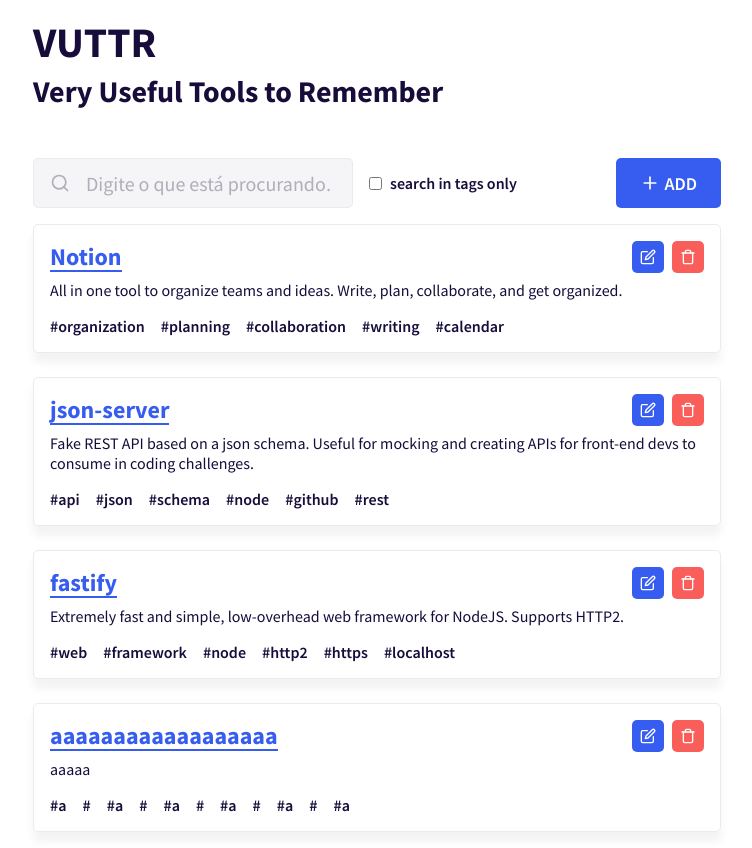
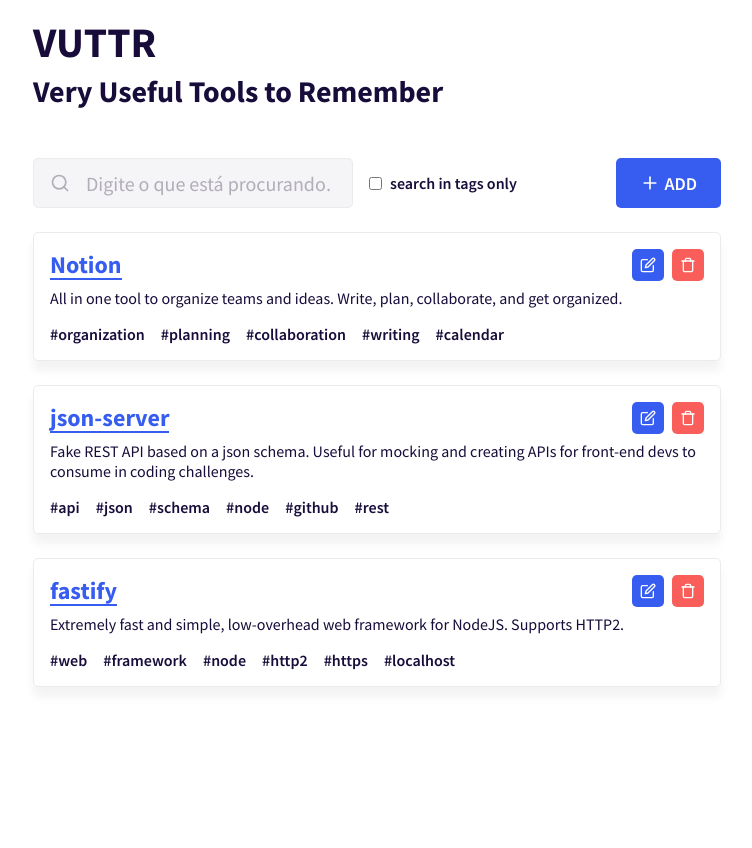
Before and after one commit to orenatodos/vuttr, a React (Create React App) app: page / in a window 1280 px wide. Shown: the whole page, without its empty margins (263-1015 px from the left). After the commit the page ends 800 px from the top, so only its background shows below. Built offline with nearby package versions, Linux system fonts and the light colour scheme; data requests are answered from the project's data file.

Commit message:
:sparkles: feat: deleta ferramenta desejada

```diff
--- a/db.json
+++ b/db.json
@@ -40,25 +40,6 @@
         "https",
         "localhost"
       ]
-    },
-    {
-      "title": "aaaaaaaaaaaaaaaaaa",
-      "link": "https://google.com",
-      "description": "aaaaa",
-      "tags": [
-        "a",
-        "",
-        "a",
-        "",
-        "a",
-        "",
-        "a",
-        "",
-        "a",
-        "",
-        "a"
-      ],
-      "id": 4
     }
   ]
 }
--- a/src/App.tsx
+++ b/src/App.tsx
@@ -3,7 +3,7 @@
 import api from './services/api';
 
 import Header from './components/Header';
-import Tools from './components/Tools';
+import Tool from './components/Tool';
 
 export interface Tool {
   id: number;
@@ -29,7 +29,11 @@
   return (
     <>
       <Header />
-      <Tools tools={tools} />
+      <main>
+        {tools.map(tool => (
+          <Tool key={tool.id} tool={tool} tools={tools} setTools={setTools} />
+        ))}
+      </main>
     </>
   );
 }
--- /dev/null
+++ b/src/components/Confirmation/index.tsx
@@ -0,0 +1,52 @@
+import { useCallback } from 'react';
+import { FiX } from 'react-icons/fi';
+import { Tool } from '../../App';
+
+import api from '../../services/api';
+
+import Button from '../Button';
+
+import * as S from './styles';
+
+interface ConfirmationProps {
+  id: number;
+  title: string;
+  tools: Tool[];
+  setTools: any;
+  modalIsShown: boolean;
+  setModalIsShown: any;
+}
+
+export default function Confirmation(props: ConfirmationProps) {
+  const { id, title, tools, setTools, modalIsShown, setModalIsShown } = props;
+
+  const handleRemove = useCallback(async () => {
+    const newTools = tools;
+
+    const toolRemoved = tools.findIndex(tool => tool.id === id);
+
+    newTools.splice(toolRemoved, 1);
+
+    setTools([...newTools]);
+
+    await api.delete(`tools/${id}`);
+
+    setModalIsShown(!modalIsShown);
+  }, [id, tools, setTools, modalIsShown, setModalIsShown]);
+
+  return (
+    <S.Container>
+      <strong>
+        <FiX size={20} />
+        Remove tool
+      </strong>
+      <p>
+        Are you sure you want to remove <b>{title}</b>?
+      </p>
+      <div>
+        <Button onClick={() => setModalIsShown(!modalIsShown)}>Cancel</Button>
+        <Button onClick={handleRemove}>Yes, remove</Button>
+      </div>
+    </S.Container>
+  );
+}
--- /dev/null
+++ b/src/components/Confirmation/styles.ts
@@ -0,0 +1,39 @@
+import styled, { css } from 'styled-components';
+
+import { shade } from 'polished';
+
+import { Container as Button } from '../Button/styles';
+
+export const Container = styled.div`
+  ${({ theme }) => css`
+    strong {
+      display: flex;
+      align-items: center;
+      font-size: ${theme.font.sizes.header1};
+
+      svg {
+        margin-right: ${theme.spacings.xsmall};
+      }
+    }
+
+    p {
+      font-size: ${theme.font.sizes.bodySmall};
+      margin-top: ${theme.spacings.medium};
+    }
+
+    div {
+      display: flex;
+      justify-content: flex-end;
+      gap: ${theme.spacings.medium};
+      margin-top: ${theme.spacings.medium};
+
+      ${Button}:last-child {
+        background: ${theme.colors.red};
+
+        &:hover {
+          background: ${shade(0.2, theme.colors.red)};
+        }
+      }
+    }
+  `}
+`;
--- /dev/null
+++ b/src/components/Tool/index.tsx
@@ -0,0 +1,59 @@
+import { useState } from 'react';
+import { FiEdit, FiTrash } from 'react-icons/fi';
+
+import Button from '../Button';
+import Modal from '../Modal';
+import Confirmation from '../Confirmation';
+
+import { Tool as ToolItem } from '../../App';
+
+import * as S from './styles';
+
+interface ToolProps {
+  tool: ToolItem;
+  tools: ToolItem[];
+  setTools: any;
+}
+
+export default function Tool(props: ToolProps) {
+  const { tool, tools, setTools } = props;
+
+  const [modalIsShown, setModalIsShown] = useState(false);
+
+  return (
+    <>
+      <S.Container>
+        <a href={tool.link}>{tool.title}</a>
+        <p>{tool.description}</p>
+        <ul>
+          {tool.tags.map((tag, index) => (
+            // eslint-disable-next-line
+            <li key={index}>#{tag}</li>
+          ))}
+        </ul>
+        <div>
+          <Button type="button">
+            <FiEdit size={16} />
+          </Button>
+          <Button
+            type="button"
+            className="remove"
+            onClick={() => setModalIsShown(!modalIsShown)}
+          >
+            <FiTrash size={16} />
+          </Button>
+        </div>
+      </S.Container>
+      <Modal isShown={modalIsShown} hide={() => setModalIsShown(!modalIsShown)}>
+        <Confirmation
+          id={tool.id}
+          title={tool.title}
+          tools={tools}
+          setTools={setTools}
+          modalIsShown={modalIsShown}
+          setModalIsShown={setModalIsShown}
+        />
+      </Modal>
+    </>
+  );
+}
--- /dev/null
+++ b/src/components/Tool/styles.ts
@@ -0,0 +1,70 @@
+import styled, { css } from 'styled-components';
+
+import { shade } from 'polished';
+
+import { Container as Button } from '../Button/styles';
+
+export const Container = styled.article`
+  ${({ theme }) => css`
+    box-shadow: ${theme.shadows.elevation2};
+    border: 0.1rem solid ${theme.colors.darkestWhite};
+    border-radius: ${theme.radius.default};
+    padding: ${theme.spacings.small};
+    position: relative;
+    margin-top: ${theme.spacings.medium};
+
+    a {
+      display: inline-block;
+      font-size: ${theme.font.sizes.header1};
+      font-weight: ${theme.font.bold};
+      color: ${theme.colors.blue};
+      position: relative;
+
+      &::after {
+        content: '';
+        position: absolute;
+        bottom: 0;
+        left: 0;
+        width: 100%;
+        height: 0.2rem;
+        background: currentColor;
+      }
+    }
+
+    p {
+      margin-top: ${theme.spacings.xsmall};
+    }
+
+    ul {
+      display: flex;
+      align-items: center;
+      flex-wrap: wrap;
+      gap: ${theme.spacings.small};
+      font-weight: ${theme.font.semibold};
+      margin-top: ${theme.spacings.small};
+    }
+
+    > div {
+      position: absolute;
+      top: ${theme.spacings.small};
+      right: ${theme.spacings.small};
+      display: flex;
+      align-items: center;
+
+      ${Button} {
+        svg {
+          margin: 0;
+        }
+      }
+
+      .remove {
+        background: ${theme.colors.red};
+        margin-left: ${theme.spacings.xsmall};
+
+        &:hover {
+          background: ${shade(0.2, theme.colors.red)};
+        }
+      }
+    }
+  `}
+`;
--- a/src/components/Tools/index.tsx
+++ /dev/null
@@ -1,40 +0,0 @@
-import { FiEdit, FiTrash } from 'react-icons/fi';
-
-import Button from '../Button';
-
-import { Tool } from '../../App';
-
-import * as S from './styles';
-
-interface ToolsProps {
-  tools: Tool[];
-}
-
-export default function Tools(props: ToolsProps) {
-  const { tools } = props;
-
-  return (
-    <S.Container>
-      {tools.map(tool => (
-        <article key={tool.id}>
-          <a href={tool.link}>{tool.title}</a>
-          <p>{tool.description}</p>
-          <ul>
-            {tool.tags.map((tag, index) => (
-              // eslint-disable-next-line
-              <li key={index}>#{tag}</li>
-            ))}
-          </ul>
-          <div>
-            <Button type="button">
-              <FiEdit size={16} />
-            </Button>
-            <Button type="button" className="remove">
-              <FiTrash size={16} />
-            </Button>
-          </div>
-        </article>
-      ))}
-    </S.Container>
-  );
-}
--- a/src/components/Tools/styles.ts
+++ /dev/null
@@ -1,77 +0,0 @@
-import styled, { css } from 'styled-components';
-
-import { shade } from 'polished';
-
-import { Container as Button } from '../Button/styles';
-
-export const Container = styled.div`
-  ${({ theme }) => css`
-    margin-top: ${theme.spacings.small};
-
-    article {
-      box-shadow: ${theme.shadows.elevation2};
-      border: 0.1rem solid ${theme.colors.darkestWhite};
-      border-radius: ${theme.radius.default};
-      padding: ${theme.spacings.small};
-      position: relative;
-
-      & + article {
-        margin-top: ${theme.spacings.medium};
-      }
-
-      a {
-        display: inline-block;
-        font-size: ${theme.font.sizes.header1};
-        font-weight: ${theme.font.bold};
-        color: ${theme.colors.blue};
-        position: relative;
-
-        &::after {
-          content: '';
-          position: absolute;
-          bottom: 0;
-          left: 0;
-          width: 100%;
-          height: 0.2rem;
-          background: currentColor;
-        }
-      }
-
-      p {
-        margin-top: ${theme.spacings.xsmall};
-      }
-
-      ul {
-        display: flex;
-        align-items: center;
-        flex-wrap: wrap;
-        gap: ${theme.spacings.small};
-        font-weight: ${theme.font.semibold};
-        margin-top: ${theme.spacings.small};
-      }
-
-      > div {
-        position: absolute;
-        top: ${theme.spacings.small};
-        right: ${theme.spacings.small};
-        display: flex;
-        align-items: center;
-
-        ${Button} {
-          svg {
-            margin: 0;
-          }
-        }
-
-        .remove {
-          background: ${theme.colors.red};
-          margin-left: ${theme.spacings.xsmall};
-
-          &:hover {
-            background: ${shade(0.2, theme.colors.red)};
-          }
-        }
-      }
-    }
-  `}
-`;
```
Also changed, not shown: 1 other file (tests, documents, lock files or other folders).
